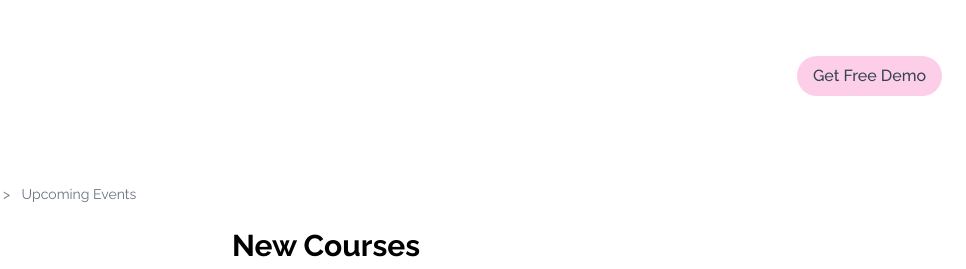
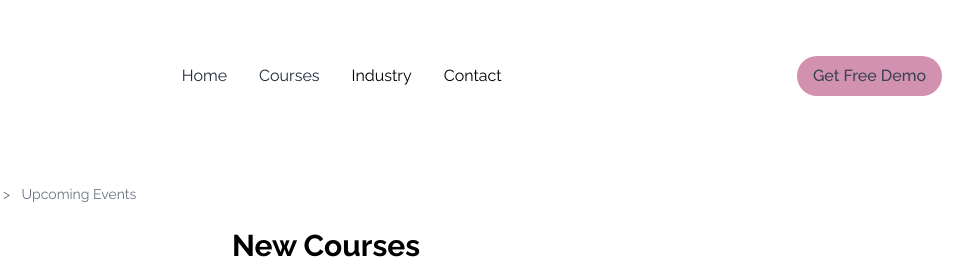
Before and after one commit to athira2104/institution, a plain HTML site: page Announcement.html in a window 1280 px wide. Shown: the top 269 px of the page, 314-1280 px from the left. Drawn offline with nearby package versions, Linux system fonts and the light colour scheme; files whose address does not match are found by name; a web font is replaced by a local one.

Commit message:
Update Announcement.html

```diff
--- a/Announcement.html
+++ b/Announcement.html
@@ -86,12 +86,22 @@
         </button>
       </nav>
     </div>
+<nav class="hidden lg:mx-30px md:flex flex-1 justify-center mr-[115px] z-20">
+                <div class="flex items-center gap-8">
+                    <a href="index.html" class="text-gray-800 hover:text-[#9f6496] transition-colors">Home</a>
+                    <a href="/courses.html" class="text-gray-800 hover:text-[#9f6496] transition-colors">Courses</a>
+                    <!-- <a href="/Announcement.html" class="text-gray-800 hover:text-[#9f6496] transition-colors">Announcement</a> -->
+                    <!-- <a href="https://lms.avanzoacademy.in" class="text-black hover:text-white transition-colors">Virtual Centre</a> -->
+                    <a href="/industry.html" class="text-black hover:text-[#9f6496] transition-colors">Industry </a>
+                    <a href="#contact" class="text-black hover:text-[#9f6496] transition-colors">Contact</a>
+                </div>
+            </nav>
 
 
 
     <!-- Button -->
     <div>
-      <button class="bg-pink-200 text-gray-700 font-medium rounded-full max-sm:px-1 max-sm:py-0 max-sm:m-2 max-sm:text-sm px-4 py-2 hover:bg-pink-300 focus:outline-none focus:ring-2 focus:ring-pink-300 focus:ring-opacity-50"> <!-- Pink background, gray text, medium font, rounded button, padding, hover effect, focus styles -->
+      <button class="bg-[#d191af] text-gray-700 font-medium rounded-full max-sm:px-1 max-sm:py-0 max-sm:m-2 max-sm:text-sm px-4 py-2 hover:bg-pink-300 focus:outline-none focus:ring-2 focus:ring-pink-300 focus:ring-opacity-50"> <!-- Pink background, gray text, medium font, rounded button, padding, hover effect, focus styles -->
         Get Free Demo
       </button>
     </div>
@@ -566,7 +576,7 @@ startAutoScroll(); // Start auto-scroll on load
   </script>
 
 
-            <footer class="bg-[#9f6496] text-white py-8 z-19">
+<footer id="contact" class="bg-[#9f6496] text-white py-8 z-19">
               <div class="container mx-auto grid grid-cols-1 md:grid-cols-4 gap-4 px-4">
                 <!-- Quick Links -->
                 <div>
```
